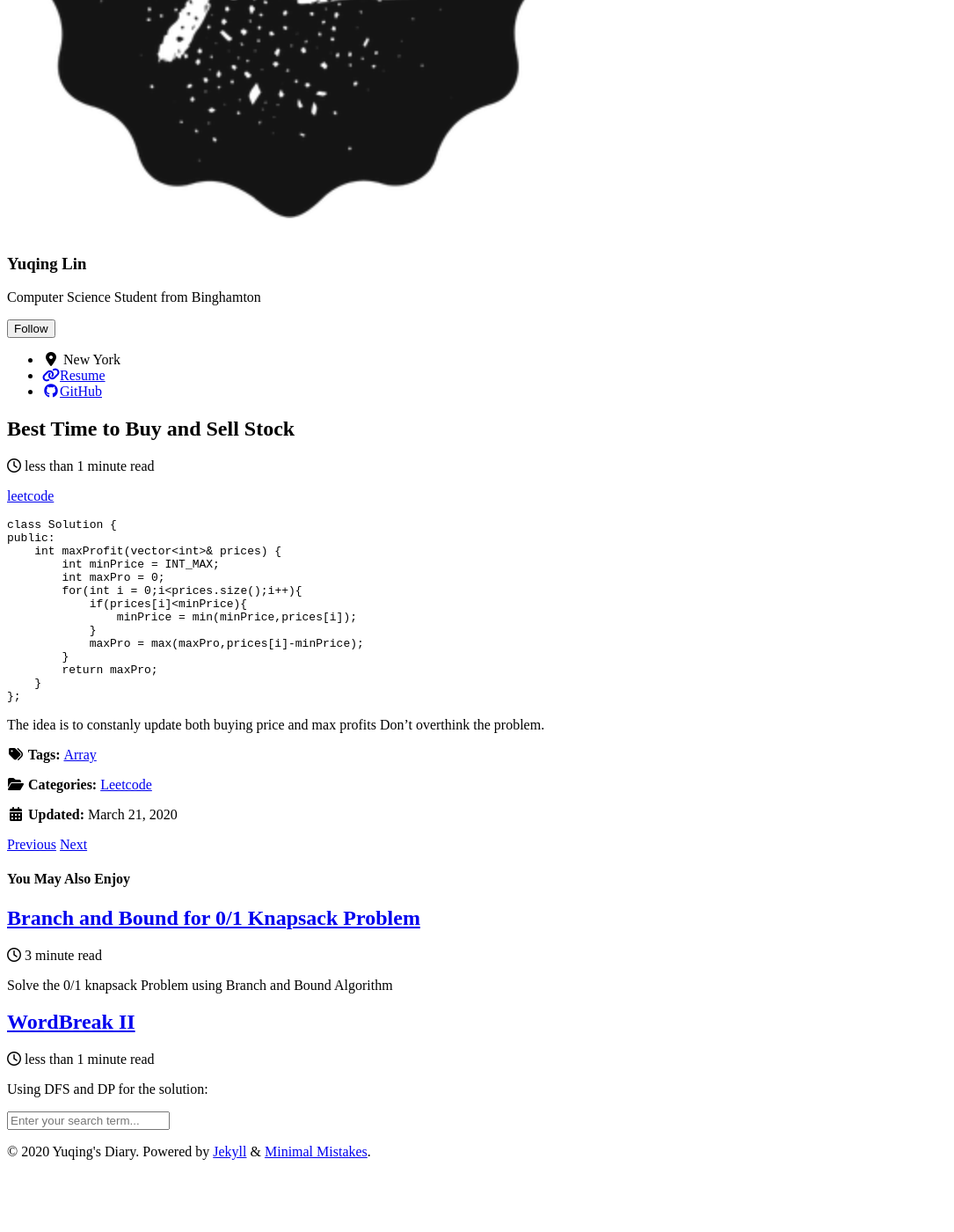
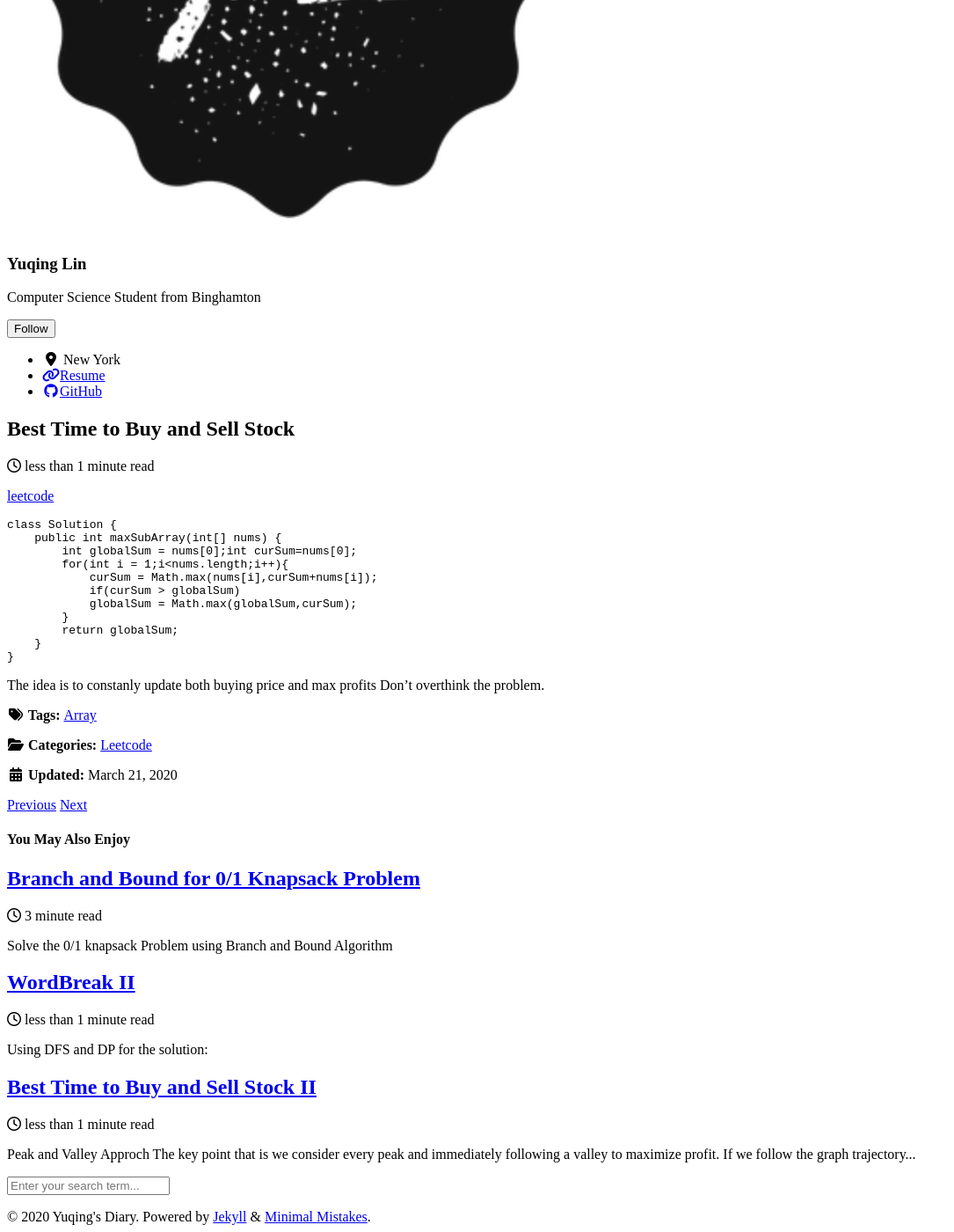
Before and after one commit to linyuqing97/Leetcode, a Jekyll site: the page built from _posts/2020-04-01-Maximum-Subarray.md, in a window 1280 px wide and 1400 px high, scrolled down 1378 px. Shown: the whole window at 88% size, without its empty margins (0-1085 px from the left). Built offline with Jekyll 4.4.1, drawn with Linux system fonts in a browser that asks for light colours; cached includes are drawn as plain includes; nearby versions of some CDN libraries; a script that is not in the unit is left out; comment, search, counter and statistics services are not loaded; before the commit the page ends 2704 px from its top, so only the background shows below that.

Commit message:
add best time sell buy stock II

````diff
--- /dev/null
+++ b/_posts/2020-04-01-Best-Time-to-Buy-and-Sell-Stock-II.md
@@ -0,0 +1,37 @@
+---
+title: "Best Time to Buy and Sell Stock II"
+last_modified_at: 2020-04-05
+categories:
+  - Leetcode
+tags:
+  - Array
+---
+
+# Peak and Valley Approch
+The key point that is we consider every peak and immediately following a valley to maximize profit. If we follow the graph trajectory, we can quickly found out trying to obtain more profit by considering points with more difference in heights, the net profit would not be greater than the prior approch.
+
+```java
+class Solution {
+    public int maxProfit(int[] prices) {
+        if(prices == null||prices.length == 0)return 0;
+        int low = prices[0];
+        int high = prices[0];
+        int maxProfit = 0;
+        int i = 0;
+        while(i<prices.length-1){
+            while(i<prices.length-1 && prices[i]>=prices[i+1]){
+                i++;
+            }
+            low= prices[i];
+            while(i<prices.length-1 && prices[i]<=prices[i+1]){
+                i++;
+            }
+            high = prices[i];
+            maxProfit+=(high-low);
+        }
+        return maxProfit;
+    }
+}
+```
+
+find the peak and valley at one pass and summarize the sum.
--- a/_posts/2020-04-01-Maximum-Subarray.md
+++ b/_posts/2020-04-01-Maximum-Subarray.md
@@ -10,21 +10,18 @@ tags:
 
 [leetcode](https://leetcode.com/problems/best-time-to-buy-and-sell-stock/)
 
-```cpp
+```java
 class Solution {
-public:
-    int maxProfit(vector<int>& prices) {
-        int minPrice = INT_MAX;
-        int maxPro = 0;
-        for(int i = 0;i<prices.size();i++){
-            if(prices[i]<minPrice){
-                minPrice = min(minPrice,prices[i]);
-            }
-            maxPro = max(maxPro,prices[i]-minPrice);
+    public int maxSubArray(int[] nums) {
+        int globalSum = nums[0];int curSum=nums[0];
+        for(int i = 1;i<nums.length;i++){
+            curSum = Math.max(nums[i],curSum+nums[i]);
+            if(curSum > globalSum)
+            globalSum = Math.max(globalSum,curSum);
         }
-        return maxPro;
+        return globalSum;
     }
-};
+}
 ```
 The idea is to constanly update both buying price and max profits
 Don't overthink the problem.
````
